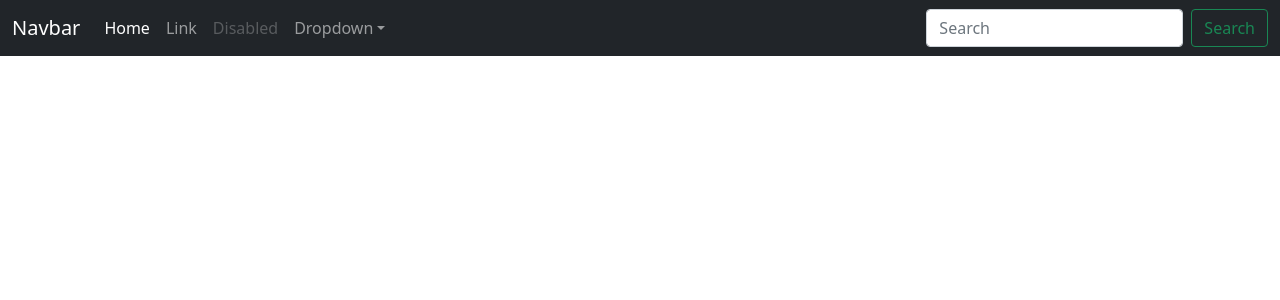
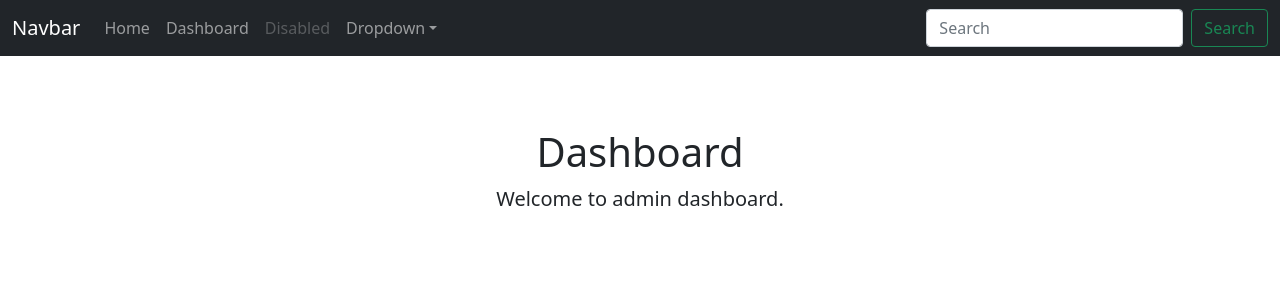
Before and after one commit to lunadiotic/laravel-vue-auth, a Vue app: page /dashboard in a window 1280 px wide. Shown: the top 300 px of the page. Built offline with nearby package versions, Linux system fonts and the light colour scheme.

Commit message:
make dashboard view and use router-link

```diff
--- a/src/components/Navbar.vue
+++ b/src/components/Navbar.vue
@@ -17,10 +17,10 @@
       <div class="collapse navbar-collapse" id="navbarsExampleDefault">
         <ul class="navbar-nav me-auto mb-2 mb-md-0">
           <li class="nav-item">
-            <a class="nav-link active" aria-current="page" href="#">Home</a>
+            <router-link class="nav-link" :to="{ name: 'Home' }">Home</router-link>
           </li>
           <li class="nav-item">
-            <a class="nav-link" href="#">Link</a>
+            <router-link class="nav-link" :to="{ name: 'Dashboard' }">Dashboard</router-link>
           </li>
           <li class="nav-item">
             <a
--- a/src/router/index.js
+++ b/src/router/index.js
@@ -8,12 +8,9 @@ const routes = [
     component: Home
   },
   {
-    path: '/about',
-    name: 'About',
-    // route level code-splitting
-    // this generates a separate chunk (about.[hash].js) for this route
-    // which is lazy-loaded when the route is visited.
-    component: () => import(/* webpackChunkName: "about" */ '../views/About.vue')
+    path: '/dashboard',
+    name: 'Dashboard',
+    component: () => import('../views/Dashboard.vue')
   }
 ]
 
--- a/src/views/About.vue
+++ /dev/null
@@ -1,5 +0,0 @@
-<template>
-  <div class="about">
-    <h1>This is an about page</h1>
-  </div>
-</template>
--- /dev/null
+++ b/src/views/Dashboard.vue
@@ -0,0 +1,17 @@
+<template>
+  <main class="container">
+    <div class="starter-template text-center py-5 px-3">
+      <h1>Dashboard</h1>
+      <p class="lead">
+        Welcome to admin dashboard.
+      </p>
+    </div>
+  </main>
+  <!-- /.container -->
+</template>
+
+<script>
+export default {
+  name: "Dashboard",
+};
+</script>
```
